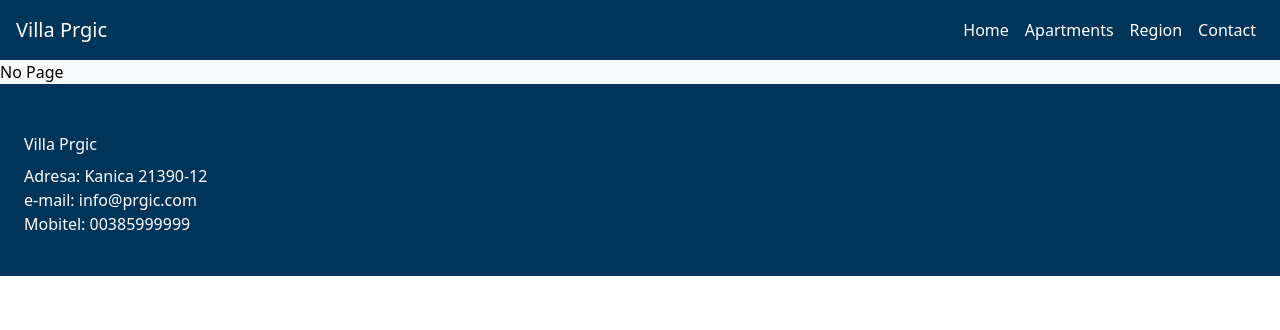
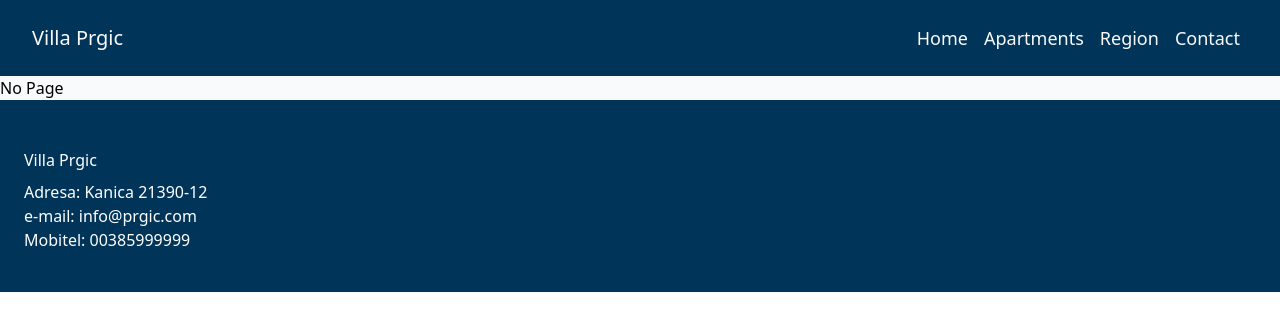
Before and after one commit to valentin994/villa-prgic, a React (Vite) app: page / in a window 1280 px wide. Shown: the top 330 px of the page. Built offline with nearby package versions, Linux system fonts and the light colour scheme.

Commit message:
changed color palete and modified nav

```diff
--- a/src/Components/Nav.tsx
+++ b/src/Components/Nav.tsx
@@ -16,25 +16,25 @@ function Nav() {
   }, [isMenuOpen]);
 
   return (
-    <nav className="border-gray-200 text-white bg-secondary">
+    <nav className="text-background-col bg-secondary px-4 py-2">
       <div className="flex flex-wrap items-center justify-between mx-auto w-full ">
         <Link to="/villa-prgic" className="flex items-center p-4">
           <span className="self-center text-xl font-light whitespace-nowrap">
             Villa Prgic
           </span>
         </Link>
-        <div className="p-4 hidden md:max-[4200px]:block">
+        <div className="p-4 hidden md:max-[4200px]:block text-lg">
           <ul className="flex">
-            <li className="px-2 hover:text-gray-100">
+            <li className="px-2 hover:text-gray-200">
               <Link to="/villa-prgic">Home</Link>
             </li>
-            <li className="px-2 hover:text-gray-100">
+            <li className="px-2 hover:text-gray-200">
               <Link to="/villa-prgic/apartments">Apartments</Link>
             </li>
-            <li className="px-2 hover:text-gray-100">
+            <li className="px-2 hover:text-gray-200">
               <Link to="/villa-prgic/region">Region</Link>
             </li>
-            <li className="px-2 hover:text-gray-100">
+            <li className="px-2 hover:text-gray-200">
               <Link to="/villa-prgic/contact">Contact</Link>
             </li>
           </ul>
--- a/tailwind.config.cjs
+++ b/tailwind.config.cjs
@@ -7,7 +7,7 @@ module.exports = {
   theme: {
     extend: {
         colors: {
-            "primary": "#00171F",
+            "primary": "#5d2c09",
             "secondary": "#003459",
             "background-col": "#f9fafb",
             "text-col": "#0e1416"
```
